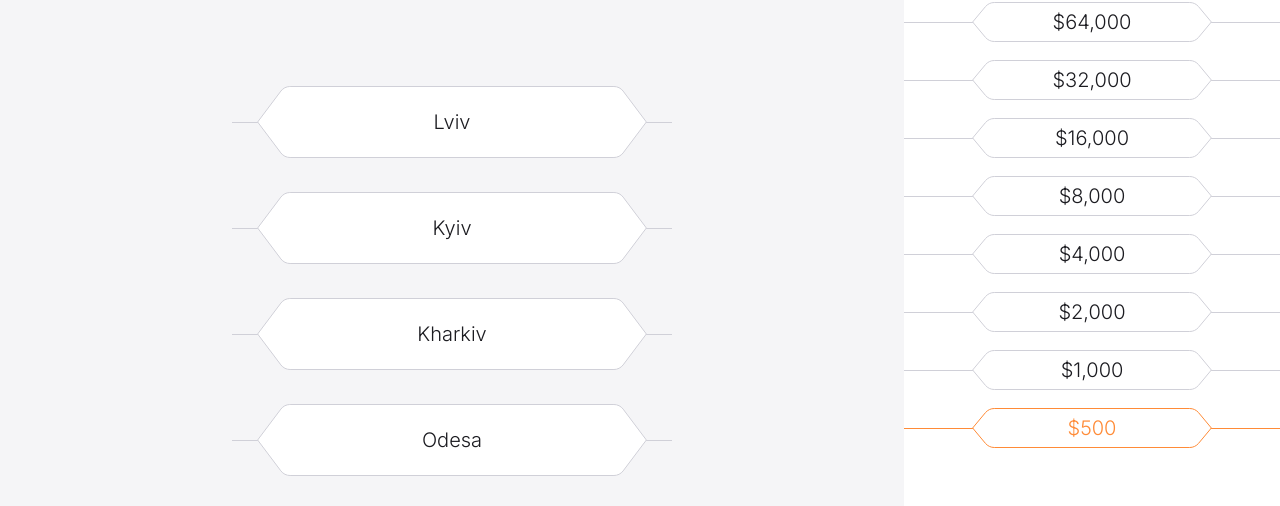
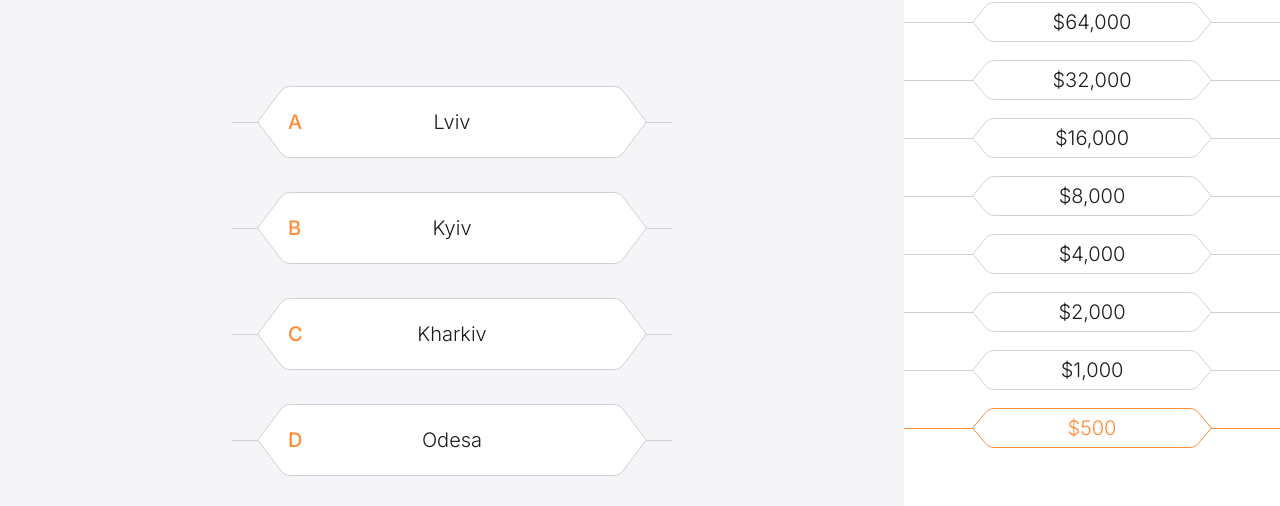
Before and after one commit to mpavlushchenko/test_task_NextJs, a Next.js app: page /millionaire-game in a window 1280 px wide. Shown: the part 291-797 px from the top of the page. Built offline with nearby package versions, Linux system fonts and the light colour scheme.

Commit message:
task: add markers

```diff
--- a/src/components/RectangleItem/RectangleItem.module.css
+++ b/src/components/RectangleItem/RectangleItem.module.css
@@ -15,6 +15,7 @@
   height: 1px;
   z-index: 1;
   background-color: var(--color-black-40);
+  transition: background-color 0.3s ease;
 }
 
 .wrapper.active::after,
@@ -30,11 +31,6 @@
   background-color: var(--color-red-100);
 }
 
-.item svg {
-  transition: all;
-  animation-duration: .3ms;
-}
-
 .item {
   position: relative;
   display: flex;
@@ -43,9 +39,16 @@
   text-align: center;
   color: var(--color-black-100);
   padding: 1px;
-  transition: background-color 0.3s ease;
   z-index: 10;
+  transition: background-color 0.3s ease, color 0.3s ease;
+  cursor: pointer;
 }
+
+.item svg {
+  display: block;
+  transition: stroke 0.3s ease, fill 0.3s ease;
+}
+
 .label {
   position: absolute;
   top: 50%;
@@ -53,18 +56,31 @@
   transform: translate(-50%, -50%);
   line-height: 1;
   font-weight: 300;
+  z-index: 2;
+}
+.marker {
+  position: absolute;
+  top: 50%;
+  left: 2rem;
+  transform: translate(0, -50%);
+  line-height: 1;
+  color: var(--color-orange-100);
+  font-weight: 500;
+  z-index: 2;
 }
 
 .disabled {
   pointer-events: none;
 }
 
+/* State styles */
 .active .item {
   color: var(--color-orange-100);
 }
 .active .item svg path {
   stroke: var(--color-orange-100);
 }
+
 .passed .item {
   color: var(--color-black-40);
 }
--- a/src/components/RectangleItem/RectangleItem.tsx
+++ b/src/components/RectangleItem/RectangleItem.tsx
@@ -1,6 +1,5 @@
 import { ReactNode } from 'react';
 import clsx from 'clsx';
-
 import styles from './RectangleItem.module.css';
 
 type Size = 'md' | 'lg';
@@ -8,8 +7,8 @@ type Size = 'md' | 'lg';
 type RectangleItemProps = {
   children: ReactNode;
   onClick?: () => void;
-  className?: string;
   size?: Size;
+  marker?: string;
   disabled?: boolean;
   isActive?: boolean;
   isPassed?: boolean;
@@ -21,9 +20,9 @@ type RectangleItemProps = {
 export const RectangleItem = ({
   children,
   onClick,
-  className,
   size = 'md',
   disabled,
+  marker,
   isActive,
   isPassed,
   isSelected,
@@ -39,19 +38,9 @@ export const RectangleItem = ({
     [styles.disabled]: disabled,
   });
 
+  const renderSVG = () => {
+    if (size === 'lg') {
       return (
-    <div className={clsx(styles.wrapper, stateClass)}>
-      <div className={clsx(styles.item, className)} onClick={() => onClick?.()}>
-        {size === 'md' && (
-          <svg width="240" height="40" viewBox="0 0 240 40" fill="none" xmlns="http://www.w3.org/2000/svg">
-            <path
-              d="M22.2871 0.5H217.713C221.126 0.500018 224.363 2.0158 226.548 4.6377L239.349 20L226.548 35.3623C224.363 37.9842 221.126 39.5 217.713 39.5H22.2871C18.8742 39.5 15.6371 37.9842 13.4521 35.3623L0.650391 20L13.4521 4.6377C15.6371 2.0158 18.8742 0.500017 22.2871 0.5Z"
-              fill="white"
-              stroke="#D0D0D8"
-            />
-          </svg>
-        )}
-        {size === 'lg' && (
         <svg width="390" height="72" viewBox="0 0 390 72" fill="none" xmlns="http://www.w3.org/2000/svg">
           <path
             d="M33.0723 0.5H356.928C360.541 0.5 363.945 2.19845 366.117 5.08594L389.374 36L366.117 66.9141C363.945 69.8015 360.541 71.5 356.928 71.5H33.0723C29.4587 71.5 26.0553 69.8015 23.8828 66.9141L0.625 36L23.8828 5.08594C25.9875 2.28862 29.2474 0.607161 32.7344 0.504883L33.0723 0.5Z"
@@ -59,7 +48,25 @@ export const RectangleItem = ({
             stroke="#D0D0D8"
           />
         </svg>
-        )}
+      );
+    }
+
+    return (
+      <svg width="240" height="40" viewBox="0 0 240 40" fill="none" xmlns="http://www.w3.org/2000/svg">
+        <path
+          d="M22.2871 0.5H217.713C221.126 0.5 224.363 2.0158 226.548 4.6377L239.349 20L226.548 35.3623C224.363 37.9842 221.126 39.5 217.713 39.5H22.2871C18.8742 39.5 15.6371 37.9842 13.4521 35.3623L0.650391 20L13.4521 4.6377C15.6371 2.0158 18.8742 0.5 22.2871 0.5Z"
+          fill="white"
+          stroke="#D0D0D8"
+        />
+      </svg>
+    );
+  };
+
+  return (
+    <div className={clsx(styles.wrapper, stateClass)}>
+      <div className={styles.item} onClick={() => onClick?.()}>
+        {renderSVG()}
+        <span className={styles.marker}>{marker}</span>
         <span className={styles.label}>{children}</span>
       </div>
     </div>
--- a/src/features/millionaire-game/GameScreen.tsx
+++ b/src/features/millionaire-game/GameScreen.tsx
@@ -86,18 +86,20 @@ const GameScreen = ({ questions }: { questions: Question[] }) => {
         </header>
 
         <section className={styles.answers}>
-          {currentQuestion?.answers.map((answer) => {
+          {currentQuestion?.answers.map((answer, index) => {
             const isSelected = gameState.selectedAnswer?.text === answer.text;
+            const markers = ['A', 'B', 'C', 'D', 'E'];
 
             return (
               <RectangleItem
                 key={answer.text}
                 size="lg"
+                marker={markers[index]}
                 isSelected={isSelected}
                 isCorrect={isSelected && gameState.answerStatus === 'correct'}
                 isWrong={isSelected && gameState.answerStatus === 'wrong'}
                 onClick={() => handleAnswerClick(answer)}
-                disabled={!!gameState.selectedAnswer}
+                disabled={!!gameState.selectedAnswer && !isSelected}
               >
                 {answer.text}
               </RectangleItem>
```
Lines whose indentation alone changed are shown as unchanged.
